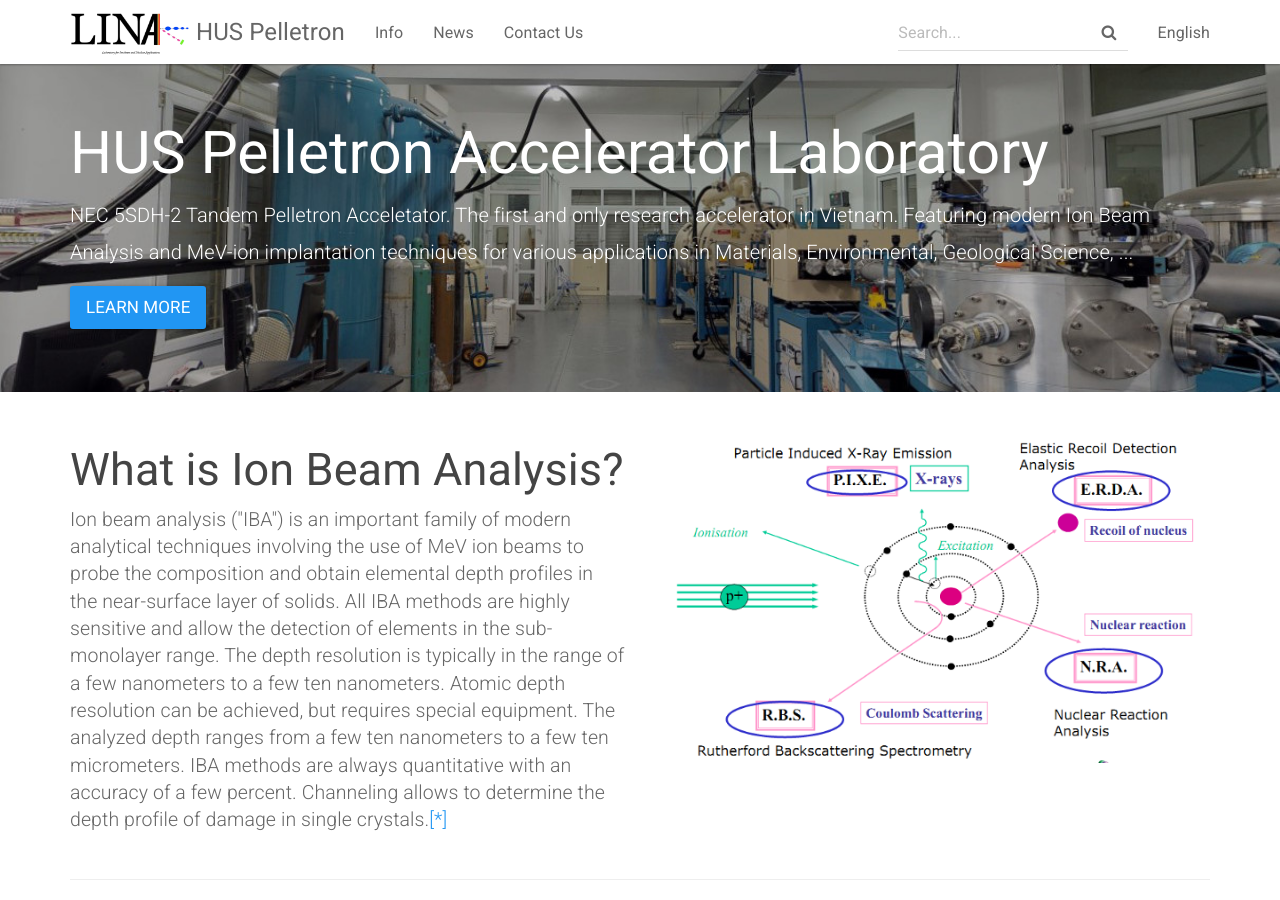
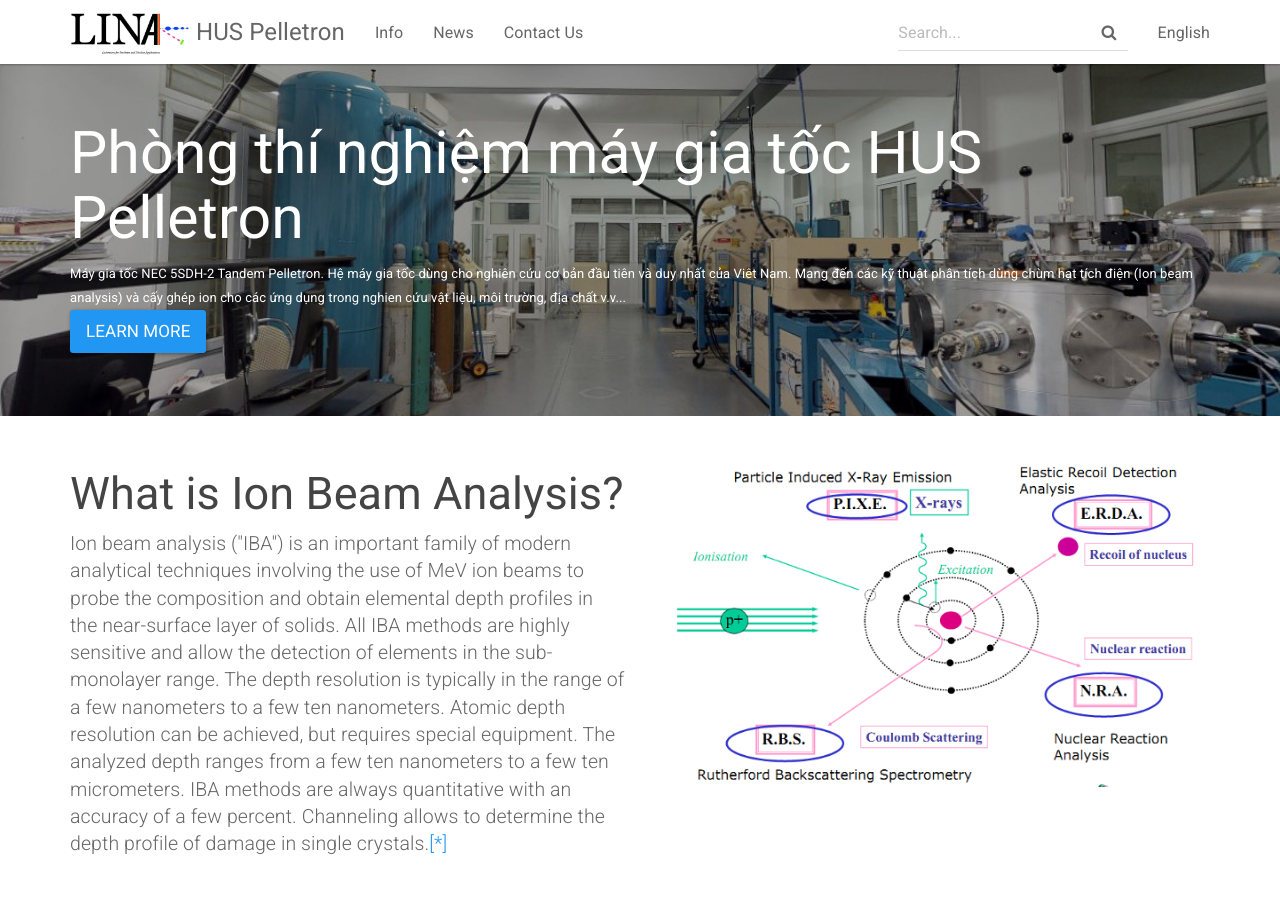
Before and after one commit to huspelletron/vi, a Jekyll site: the page built from index.html, in a window 1280 px wide and 900 px high. Built offline with Jekyll 4.4.1, drawn with Linux system fonts in a browser that asks for light colours.

Commit message:
nec pelletron

```diff
--- a/_config.yml
+++ b/_config.yml
@@ -2,8 +2,8 @@
 title: HUS Pelletron
 email: your-email@domain.com
 description: >
-  Official website of the HUS Pelletron Accelertator Laboratory.
-lang: en-US
+  Website phòng thí nghiệm HUS Pelletron.
+lang: vi
 
 baseurl: "/vi" # the subpath of your site, e.g. /blog/
 url: https://maygiatoc.com # the base hostname & protocol for your site
--- a/index.html
+++ b/index.html
@@ -4,8 +4,8 @@ layout: default
 
 <div class="header-container jumbotron">
     <div class="container">
-        <h1>HUS Pelletron Accelerator Laboratory</h1>
-        <p>NEC 5SDH-2 Tandem Pelletron Acceletator. The first and only research accelerator in Vietnam. Featuring modern Ion Beam Analysis and MeV-ion implantation techniques for various applications in Materials, Environmental, Geological Science, ...</p>
+        <h1>Phòng thí nghiệm máy gia tốc HUS Pelletron</h1>
+        Máy gia tốc NEC 5SDH-2 Tandem Pelletron. Hệ máy gia tốc dùng cho nghiên cứu cơ bản đầu tiên và duy nhất của Viêt Nam. Mang đến các kỹ thuật phân tích dùng chùm hạt tích điện (Ion beam analysis) và cấy ghép ion cho các ứng dụng trong nghien cứu vật liệu, môi trường, địa chất v.v...
         <p><a class="btn btn-primary btn-lg" href="{{ "/docs/home/" | relative_url }}" role="button">Learn more</a></p>
     </div>
 </div>
@@ -24,7 +24,7 @@ layout: default
         <div class="col-sm-4">
             <h1 class="text-center"><i class="fa fa-sun-o" aria-hidden="true"></i></h1>
             <h3 class="text-center">Ion sources</h3>
-            <p>Various ion beam species can be produced and acceletated thanks to the ultilization of two ion sources: <a href="https://www.pelletron.com/products/rf-charge-exchange/"> NEC RF Charge Exchange Ion Source (Alphatross)</a> and <a href="https://www.pelletron.com/products/snics/"> Negative Ions by Cesium Sputtering (SNICS)</a>. For a complete list of available beam, see <a href="docs/beams/"> List of available Ion beams</a>.
+            <p>Various ion beam species can be produced and acceletated thanks to the ultilization of two ion sources: <a href="https://www.pelletron.com/products/rf-charge-exchange/"> NEC RF Charge Exchange Ion Source (Alphatross)</a> and <a href="https://www.pelletron.com/products/snics/"> Negative Ions by Cesium Sputtering (SNICS)</a>. For a complete list of available beam, see <a href="https://maygiatoc.com/docs/beams/"> List of available Ion beams</a>.
             </p>
         </div>
         <div class="col-sm-4">
@@ -35,7 +35,7 @@ layout: default
         <div class="col-sm-4">
             <h1 class="text-center"><i class="fa fa-code-fork" aria-hidden="true"></i></h1>
             <h3 class="text-center">Application Beamlines</h3>
-            <p>Two beamlines are available: <a href="docs/implantbeamline/"> Ion Implantation beamline</a>  and <a href="docs/ibabeamline/"> Ion Beam Analysis beamline</a>. Applications of these beamlines includes: <a href="docs/rbs/"> Rutherford Backscattering Spectrometry (RBS) and Channeling analysis</a>, Elastic Recoil Detection Analysis (ERDA), <a href="docs/nuclear/">Nuclear Reaction Analysis (NRA)</a>, <a href="docs/pixe/">Particle-induced X-rays Emission Analysis (PIXE)</a> and <a href="docs/mevimplant/">MeV Ion Beam Implantation</a>.</p>
+            <p>Two beamlines are available: <a href="https://maygiatoc.com/docs/implantbeamline/"> Ion Implantation beamline</a>  and <a href="https://maygiatoc.com/docs/ibabeamline/"> Ion Beam Analysis beamline</a>. Applications of these beamlines includes: <a href="https://maygiatoc.com/docs/rbs/"> Rutherford Backscattering Spectrometry (RBS) and Channeling analysis</a>, Elastic Recoil Detection Analysis (ERDA), <a href="https://maygiatoc.com/docs/nuclear/">Nuclear Reaction Analysis (NRA)</a>, <a href="https://maygiatoc.com/docs/pixe/">Particle-induced X-rays Emission Analysis (PIXE)</a> and <a href="https://maygiatoc.com/docs/mevimplant/">MeV Ion Beam Implantation</a>.</p>
         </div>
     </div>
     <hr>
```
